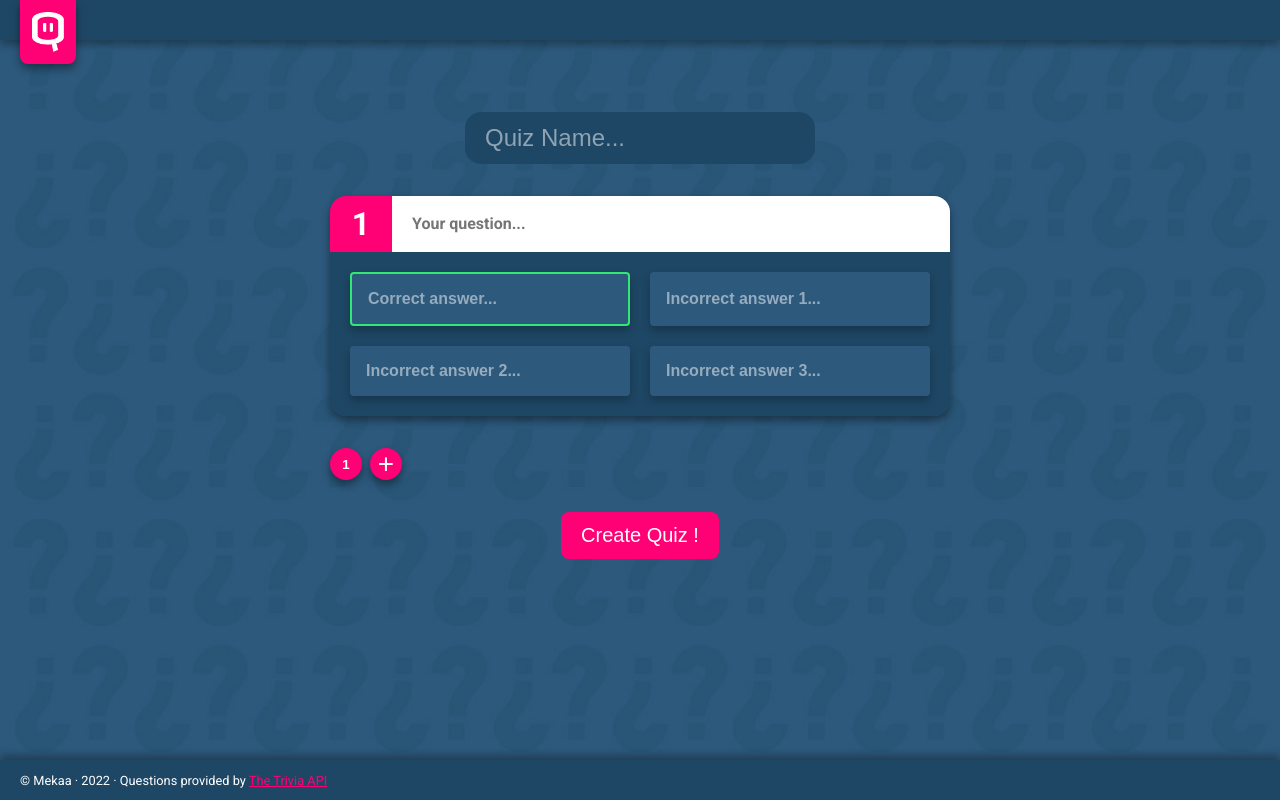
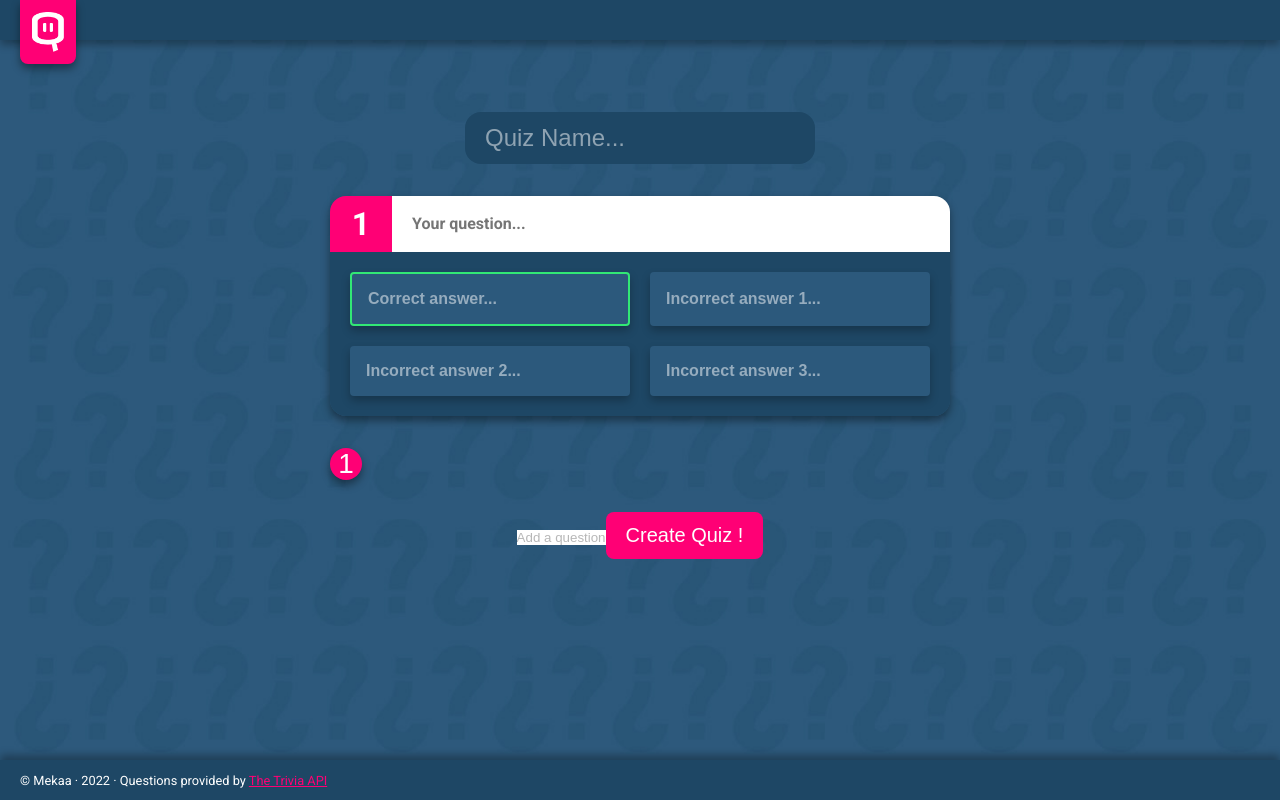
Before and after one commit to RmiMekaa/QuizzApp, a React (Create React App) app: page /create-quiz in a window 1280 px wide. Built offline with nearby package versions, Linux system fonts and the light colour scheme; a web font is replaced by a local one.

Commit message:
Refacto + handling edit method

```diff
--- a/src/pages/CreateQuizPage.jsx
+++ b/src/pages/CreateQuizPage.jsx
@@ -1,4 +1,5 @@
 import React, { useState } from 'react'
+import { useNavigate, useParams } from 'react-router';
 import { useEffect } from 'react';
 import shuffle from '../utils/shuffle'
 import TextareaAutosize from 'react-textarea-autosize';
@@ -12,25 +13,39 @@ const emptyQuestionTemplate = {
 }
 
 export default function CreateQuizPage({ appState, setAppState }) {
+  const { method, name } = useParams(); //Get method and quiz name in the url
+  //Retrieve quiz if method is edit
+  const retrievedQuiz = method === 'edit' ? retrieveQuiz(name) : null;
+  const [quizName, setQuizName] = useState(retrievedQuiz ? retrievedQuiz.name : '');
+  const [questions, setQuestions] = useState(retrievedQuiz ? retrievedQuiz.questions : [])
   const [index, setIndex] = useState(0);
-  const [quizName, setQuizName] = useState('');
-  const emptyArray = [];
-  const [questions, setQuestions] = useState(emptyArray)
-  const [currentQuestion, setCurrentQuestion] = useState(questions[index] ? questions[index] : emptyQuestionTemplate)
+  const [currentQuestion, setCurrentQuestion] = useState(questions[index] ? questions[index] : emptyQuestionTemplate);
+  const [questionIsComplete, toggleQuestionIsFilled] = useState(false)
+  const navigate = useNavigate();
 
-  console.log('quiz : ', questions);
-  console.log('current question : ', currentQuestion);
-
+  //Update currentQuestion state on index change
   useEffect(() => {
     if (!questions[index]) setQuestions([...questions, emptyQuestionTemplate])
-    let copyQuestions = [...questions];
-    copyQuestions[index] = currentQuestion;
-    setQuestions(copyQuestions)
-    // eslint-disable-next-line react-hooks/exhaustive-deps
+    else setCurrentQuestion(questions[index])
+  }, [index, questions])
+
+  //Check if the current question is fullfilled
+  useEffect(() => {
+    let isEmpty = Object.keys(currentQuestion).some(key => {
+      return currentQuestion[key] === "";
+    });
+    toggleQuestionIsFilled(isEmpty ? false : true)
   }, [index, currentQuestion])
 
+  //Save question
+  useEffect(() => {
+    let copyQuestions = [...questions];
+    copyQuestions[index] = currentQuestion
+    setQuestions(copyQuestions)
+  }, [currentQuestion])
+
   return (
-    <form className="create-quiz-form" onSubmit={(e) => createQuiz(e)}>
+    <form className="create-quiz-form" onSubmit={(e) => saveQuiz(e)}>
 
       <input
         className="create-quiz-form__quizName"
@@ -46,51 +61,86 @@ export default function CreateQuizPage({ appState, setAppState }) {
       <article className='card'>
         <div className='card__header'>
           <span className='card__header__index'>{index + 1}</span>
-          <TextareaAutosize className='card__header__question' id='question' placeholder='Your question...' maxLength={300} value={currentQuestion.question} onChange={(e) => handleChange(e)} />
+          <TextareaAutosize className='card__header__question' id='question' placeholder='Your question...' maxLength={300} value={currentQuestion.question} onChange={(e) => handleInputChange(e)} />
         </div>
         <div className='card__answers'>
-          <input id='correctAnswer' placeholder='Correct answer...' name='correctAnswer' maxLength={200} value={currentQuestion.correctAnswer} onChange={(e) => handleChange(e)} />
-          <input id='incorrectAnswer1' placeholder='Incorrect answer 1...' maxLength={200} value={currentQuestion.incorrectAnswer1} onChange={(e) => handleChange(e)} />
-          <input id='incorrectAnswer2' placeholder='Incorrect answer 2...' maxLength={200} value={currentQuestion.incorrectAnswer2} onChange={(e) => handleChange(e)} />
-          <input id='incorrectAnswer3' placeholder='Incorrect answer 3...' maxLength={200} value={currentQuestion.incorrectAnswer3} onChange={(e) => handleChange(e)} />
+          <input id='correctAnswer' placeholder='Correct answer...' name='correctAnswer' maxLength={200} value={currentQuestion.correctAnswer} onChange={(e) => handleInputChange(e)} />
+          <input id='incorrectAnswer1' placeholder='Incorrect answer 1...' maxLength={200} value={currentQuestion.incorrectAnswer1} onChange={(e) => handleInputChange(e)} />
+          <input id='incorrectAnswer2' placeholder='Incorrect answer 2...' maxLength={200} value={currentQuestion.incorrectAnswer2} onChange={(e) => handleInputChange(e)} />
+          <input id='incorrectAnswer3' placeholder='Incorrect answer 3...' maxLength={200} value={currentQuestion.incorrectAnswer3} onChange={(e) => handleInputChange(e)} />
         </div>
       </article>
 
       <div className='create-quiz-form__controls'>
-        {questions.map((question, questionIndex) => <button
+        {questions.map((question, i) =>
+          <button
             type='button'
-          onClick={() => {
-            setCurrentQuestion(questions[questionIndex] ? questions[questionIndex] : emptyQuestionTemplate)
-            setIndex(questionIndex)
-          }}
-          className={index === questionIndex ? 'active' : ''}
-        >{questionIndex + 1}</button>)}
-        <button type='button'
-          onClick={handleAddQuestion}>+</button>
+            onClick={() => handleNavigation(i)}
+            className={index === i ? 'active' : ''}
+            disabled={(!questionIsComplete && i !== index) ? true : false}
+          >
+            {i + 1}
+          </button>
+        )}
       </div>
 
-      <button type='submit' className='create-quiz-form__submit-button'>Create Quiz !</button>
+      <div>
+        <button className='create-quiz-form__add-button' type='button' onClick={handleAddQuestion} disabled={questionIsComplete ? false : true}>Add a question</button>
+        <button className='create-quiz-form__submit-button' type='submit' disabled={questionIsComplete ? false : true} >{method === 'edit' ? 'Save ' : 'Create '}Quiz !</button>
+      </div>
     </form>
   )
 
+  //Retrieve the quiz to edit and format it to match form handling method
+  function retrieveQuiz(name) {
+    let data = appState.customQuizzes.find(quiz => quiz.name === name);
+    if (!data) return;
+    return {
+      id: data.id,
+      name: data.name,
+      questions: data.questions.map(question => {
+        //remove correctanswer from array of answers
+        for (let i = 0; i < question.answers.length; i++) {
+          if (question.answers[i] === question.correctAnswer) {
+            question.answers.splice(i, 1);
+          }
+        }
+        return {
+          question: question.question,
+          correctAnswer: question.correctAnswer,
+          incorrectAnswer1: question.answers[0],
+          incorrectAnswer2: question.answers[1],
+          incorrectAnswer3: question.answers[2]
+        }
+      })
+    }
+  }
+
+  /**
+   * Handles navigation between questions
+   * @param {Number} questionIndex
+   * @returns {void} Update the state
+   */
+  function handleNavigation(questionIndex) {
+    if (questionIndex === index) return;
+    if (!questionIsComplete) return alert(`You must complete the current question`)
+    setIndex(questionIndex)
+  }
+
+  /**
+   * Handles add question
+   * @returns {void} Update the state
+   */
   function handleAddQuestion() {
-    const fullfilled = checkInputsFilling(currentQuestion)
-    if (fullfilled) {
-      setCurrentQuestion(emptyQuestionTemplate)
+    if (!questionIsComplete) return alert(`You must complete the current question`)
     setIndex(questions.length)
   }
-    else alert(`You must fill all the question ${index + 1} fields to be able to add a new question`)
-  }
 
-  function checkInputsFilling(obj) {
-    let allInputsFilled = true;
-    for (let key in obj) {
-      if (obj[key] === "") allInputsFilled = false;
-    }
-    return allInputsFilled;
-  }
-
-  function handleChange(e) {
+  /**
+   * Update the state for currentQuestion on input change
+   * @param {*} e
+   */
+  function handleInputChange(e) {
     const { id, value } = e.target;
     setCurrentQuestion((prevState) => ({
       ...prevState,
@@ -98,10 +148,11 @@ export default function CreateQuizPage({ appState, setAppState }) {
     }))
   }
 
-  function createQuiz(e) {
-    e.preventDefault();
-    let isValid = checkInputsFilling(currentQuestion)
-    if (isValid) {
+  /**
+   * Format the quiz and shuffle the answers
+   * @return {Object} Quiz ready to use
+   */
+  function setupQuiz() {
     const formatQuestions = questions.map(obj => {
       return {
         question: obj.question,
@@ -114,12 +165,45 @@ export default function CreateQuizPage({ appState, setAppState }) {
         ])
       }
     })
-      const newQuiz = {
+    return {
       name: quizName,
       questions: formatQuestions
     }
-      setAppState({ ...appState, customQuizzes: [...appState.customQuizzes, newQuiz] })
   }
-    else alert(`You must fill all the question ${index + 1} fields to complete the quiz`)
+
+  /**
+   * Handles quiz creation
+   * @returns
+   */
+  function saveQuiz(e) {
+    e.preventDefault();
+    if (!questionIsComplete) return alert('You must complete the current question to save your quiz');
+    if (!quizName) return alert('You must name your quiz');
+    let nameIsValid = checkNameAvailability(quizName);
+    if (!nameIsValid) return alert('A quiz with this name already exist, please choose a unique name');
+
+    const newQuiz = setupQuiz()
+
+    if (method === 'create') setAppState({ ...appState, customQuizzes: [...appState.customQuizzes, newQuiz] });
+    else {
+      let quizIndex = appState.customQuizzes.findIndex((obj) => obj.name === retrievedQuiz.name)
+      let copy = [...appState.customQuizzes]
+      copy[quizIndex] = setupQuiz()
+      setAppState({ ...appState, customQuizzes: copy });
+    }
+
+    alert(method === 'edit' ? 'Quiz Edited succesfully !' : 'Quiz Created !');
+    navigate('/')
+  }
+
+  /**
+   * Check if the name is available
+   * @return {boolean}
+   */
+  function checkNameAvailability(name) {
+    let alreadyExist = appState.customQuizzes.find(obj => {
+      return obj.name === name
+    })
+    return alreadyExist ? false : true;
   }
 }
```
Lines whose indentation alone changed are shown as unchanged.
